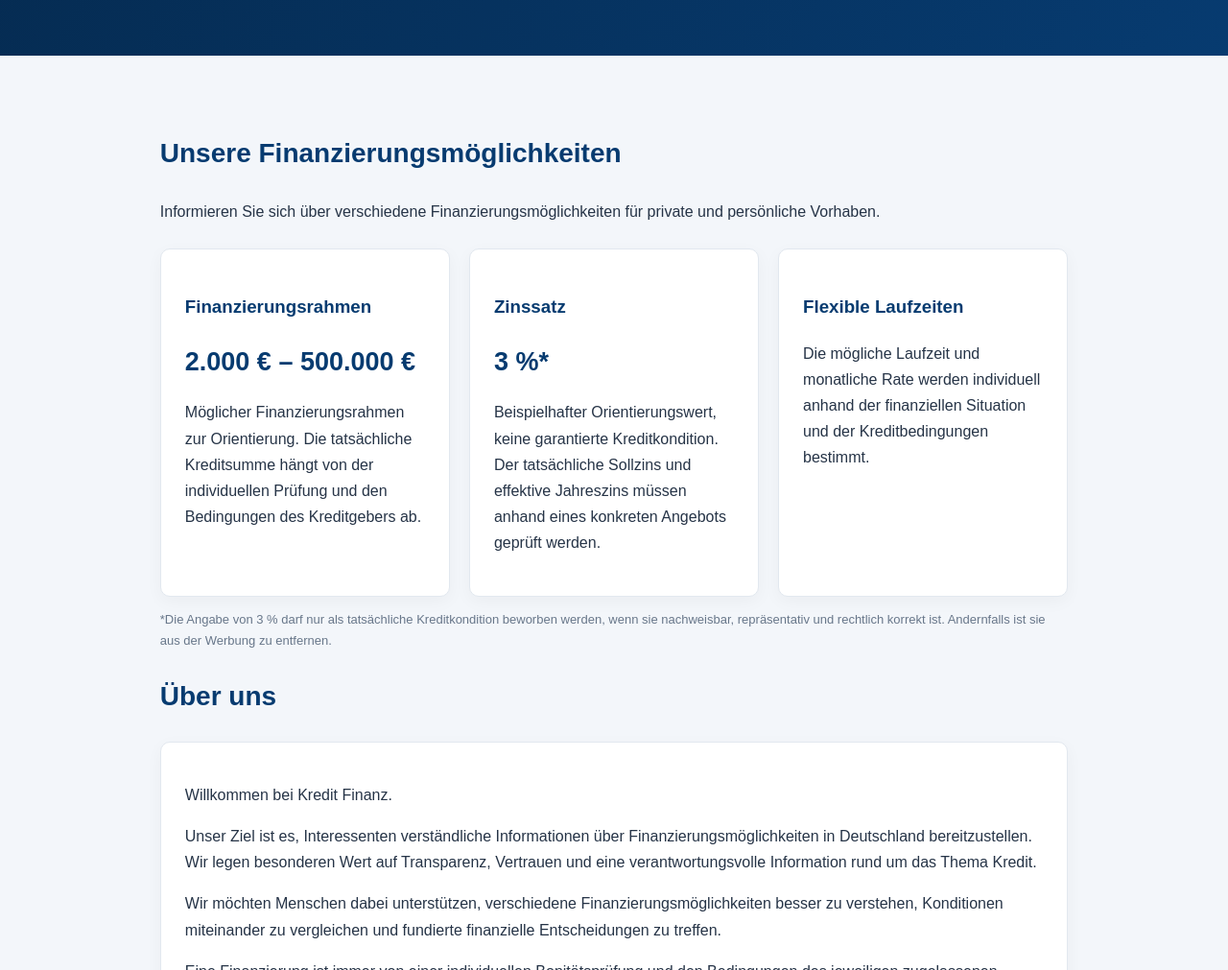
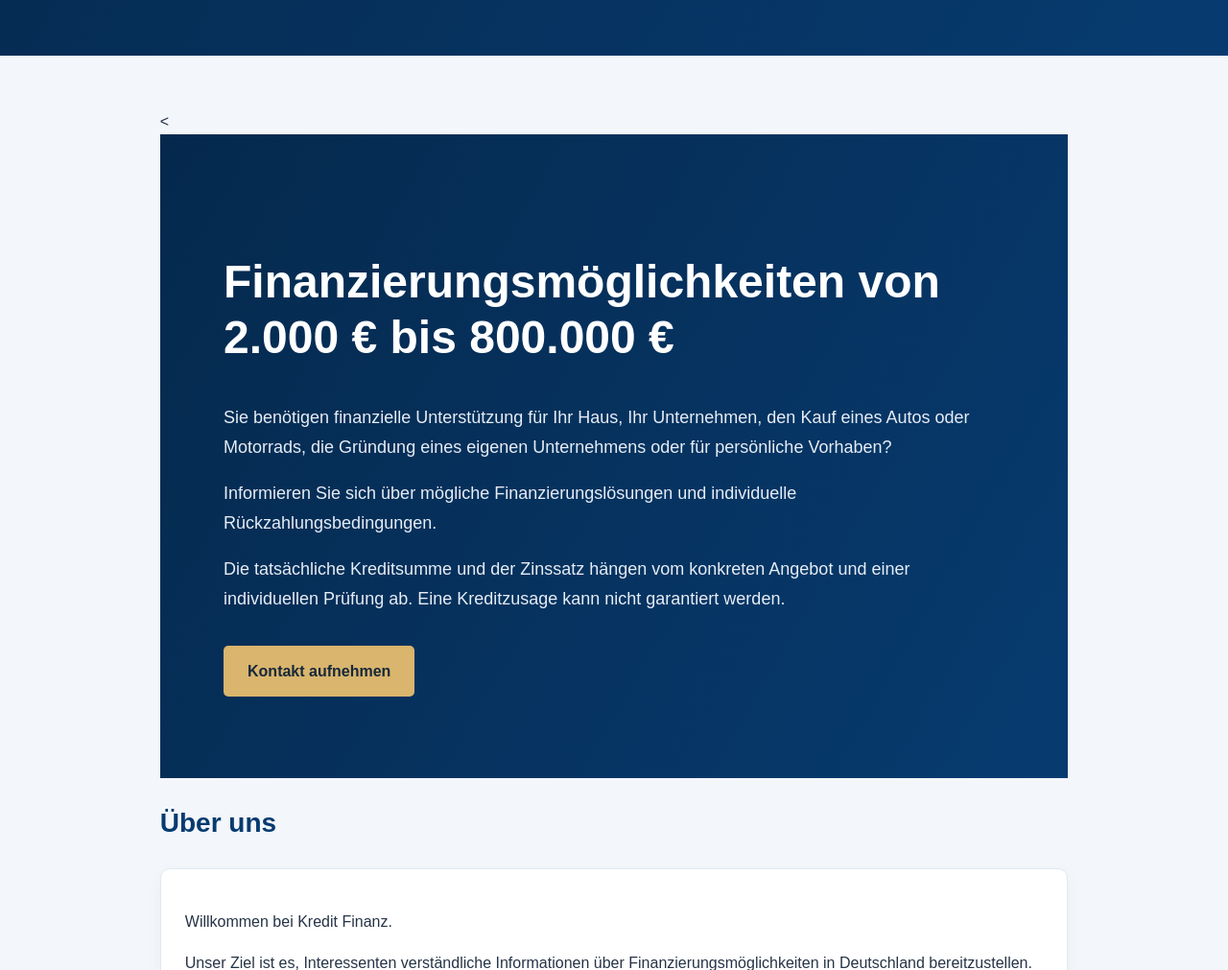
Before and after one commit to Erichgroh/Index-, a plain HTML site: page index.html in a window 1280 px wide. Shown: the part 620-1631 px from the top of the page at 96% size. Drawn offline with Linux system fonts and the light colour scheme.

Commit message:
Update index.html

```diff
--- a/index.html
+++ b/index.html
@@ -205,55 +205,33 @@ footer a {
 
 <main>
 
-<section id="kredit">
-
-  <h2>Unsere Finanzierungsmöglichkeiten</h2>
+<
+<section class="hero" id="start">
+  <h1>Finanzierungsmöglichkeiten von 2.000 € bis 800.000 €</h1>
 
   <p>
-    Informieren Sie sich über verschiedene Finanzierungsmöglichkeiten
-    für private und persönliche Vorhaben.
+    Sie benötigen finanzielle Unterstützung für Ihr Haus,
+    Ihr Unternehmen, den Kauf eines Autos oder Motorrads,
+    die Gründung eines eigenen Unternehmens oder für
+    persönliche Vorhaben?
   </p>
 
-  <div class="grid">
+  <p>
+    Informieren Sie sich über mögliche Finanzierungslösungen
+    und individuelle Rückzahlungsbedingungen.
+  </p>
 
-    <div class="card">
-      <h3>Finanzierungsrahmen</h3>
-      <div class="amount">2.000 € – 500.000 €</div>
-      <p>
-        Möglicher Finanzierungsrahmen zur Orientierung.
-        Die tatsächliche Kreditsumme hängt von der individuellen
-        Prüfung und den Bedingungen des Kreditgebers ab.
-      </p>
-    </div>
+  <p>
+    Die tatsächliche Kreditsumme und der Zinssatz hängen
+    vom konkreten Angebot und einer individuellen Prüfung ab.
+    Eine Kreditzusage kann nicht garantiert werden.
+  </p>
 
-    <div class="card">
-      <h3>Zinssatz</h3>
-      <div class="amount">3 %*</div>
-      <p>
-        Beispielhafter Orientierungswert, keine garantierte
-        Kreditkondition. Der tatsächliche Sollzins und effektive
-        Jahreszins müssen anhand eines konkreten Angebots
-        geprüft werden.
-      </p>
-    </div>
+  <a class="btn" href="#kontakt">
+    Kontakt aufnehmen
+  </a>
+</section>
 
-    <div class="card">
-      <h3>Flexible Laufzeiten</h3>
-      <p>
-        Die mögliche Laufzeit und monatliche Rate werden
-        individuell anhand der finanziellen Situation
-        und der Kreditbedingungen bestimmt.
-      </p>
-    </div>
-
-  </div>
-
-  <p class="small">
-    *Die Angabe von 3 % darf nur als tatsächliche Kreditkondition
-    beworben werden, wenn sie nachweisbar, repräsentativ und
-    rechtlich korrekt ist. Andernfalls ist sie aus der Werbung
-    zu entfernen.
-  </p>
 
 </section>
 
```
